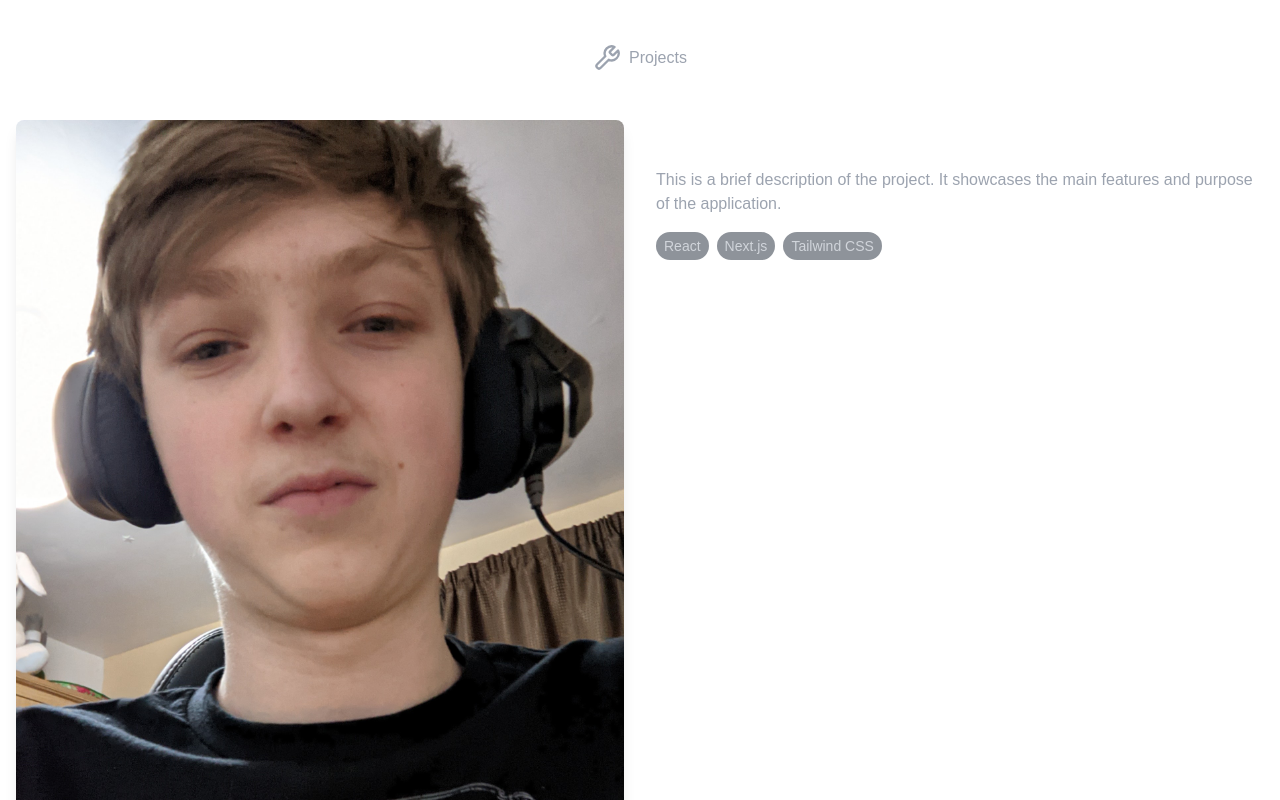
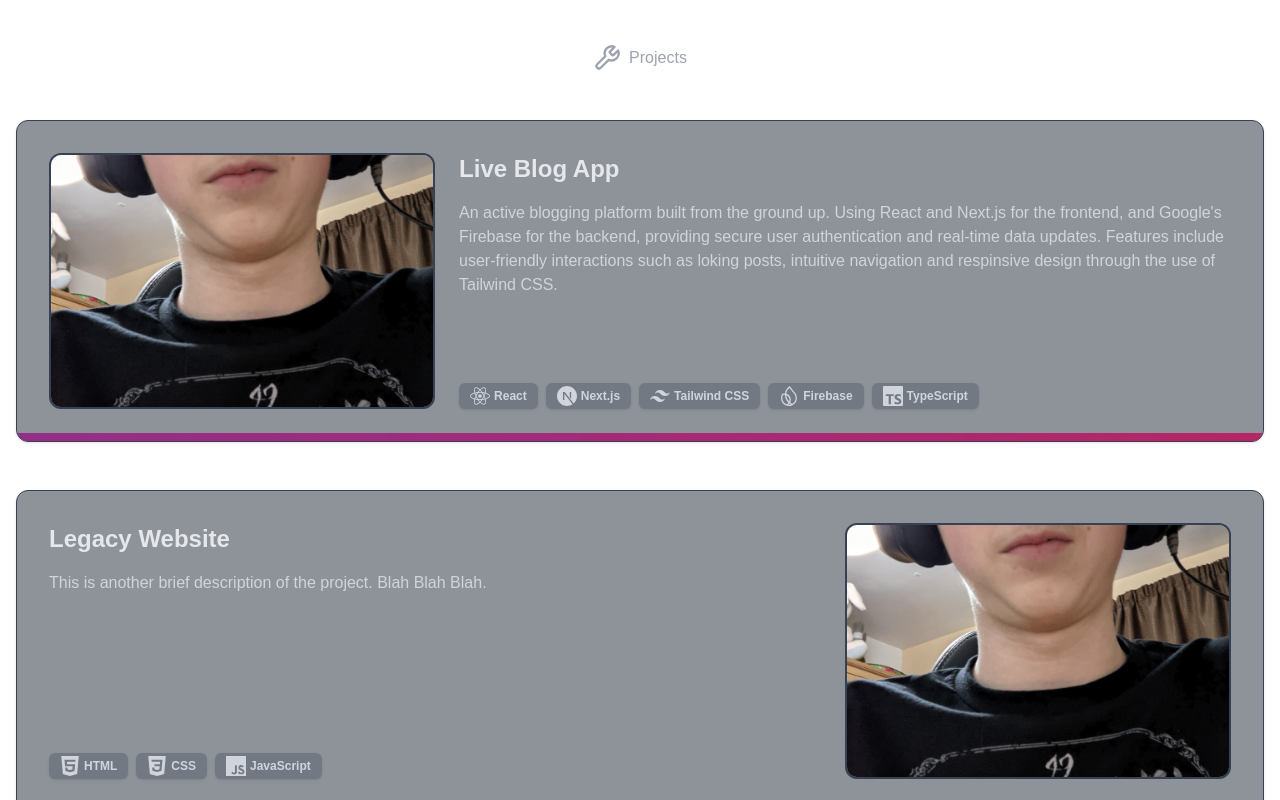
Before and after one commit to TobyFlan/next-website, a Next.js app: page / in a window 1280 px wide. Shown: the part 1260-2060 px from the top of the page. Built offline with nearby package versions, Linux system fonts and the light colour scheme.

Commit message:
nyehehehe

```diff
--- a/src/components/Header.tsx
+++ b/src/components/Header.tsx
@@ -134,7 +134,7 @@ function LinksSection({ isMobile }: { isMobile: boolean }) {
                                     className="bg-gray-700/50 text-gray-300 hover:text-gray-100 rounded-full px-4 py-2 transition-colors duration-200"
                                     onClick={() => window.open("https://docs.google.com/document/d/1gI_YSFg0zwChIqjyK7UdAZ1BYpqwBCbsfLv-sospqBI/edit?usp=sharing")}
                                 >
-                                    <p>Resume</p>
+                                    <p>Resumé</p>
                                 </Button>
                             </div>
                         </CardContent>
--- a/src/components/ProjectsSection.tsx
+++ b/src/components/ProjectsSection.tsx
@@ -1,19 +1,54 @@
-
+import { IconType } from 'react-icons';
 import { LuWrench } from 'react-icons/lu';
-
+import { Card, CardContent } from './ui/card';
+import { Badge } from './ui/badge';
 import InfoItem from './InfoItem';
+import Image from 'next/image';
+import { FaReact } from 'react-icons/fa';
+import { SiCplusplus, SiCss3, SiFirebase, SiHtml5, SiJavascript, SiNextdotjs, SiOpengl, SiTailwindcss, SiTypescript } from 'react-icons/si';
 
 
 export default function ProjectsSection() {
 
     const projects = [
         {
-          title: "Project Name",
-          description: "This is a brief description of the project. It showcases the main features and purpose of the application.",
+          title: "Live Blog App",
+          description: `
+            An active blogging platform built from the ground up. Using React and Next.js for
+            the frontend, and Google's Firebase for the backend, providing secure user authentication
+            and real-time data updates. Features include user-friendly interactions such as
+            loking posts, intuitive navigation and respinsive design through the use of Tailwind CSS.
+          `,
           image: "/drippy shirt.jpg",
-          technologies: ["React", "Next.js", "Tailwind CSS"],
+          technologies: [
+            {name:"React", icon: FaReact},
+            {name:"Next.js", icon: SiNextdotjs},
+            {name:"Tailwind CSS", icon: SiTailwindcss},
+            {name:"Firebase", icon: SiFirebase},
+            {name:"TypeScript", icon: SiTypescript}
+          ],
         },
-        // Add more projects as needed
+        {
+            title: "Legacy Website",
+            description: "This is another brief description of the project. Blah Blah Blah.",
+            image: "/drippy shirt.jpg",
+            technologies: [
+                {name:"HTML", icon: SiHtml5},
+                {name:"CSS", icon: SiCss3},
+                {name:"JavaScript", icon: SiJavascript}
+            ]
+        },
+        {
+            title: "Black Hole Ray Tracer",
+            description: "This is a brief description of the project. Blah Blah Blah.",
+            image: "/drippy shirt.jpg",
+            technologies: [
+                {name:"C++", icon: SiCplusplus},
+                {name:"OpenGL", icon: SiOpengl},
+                {name:"GLSL", icon: SiOpengl}
+            ]
+        }
+
     ];
 
 
@@ -22,9 +57,9 @@ export default function ProjectsSection() {
             <div className="flex justify-center mb-12">
                 <InfoItem icon={<LuWrench className='w-7 h-7'/>} text="Projects" />
             </div>
-            <div className="space-y-16">
+            <div className="space-y-12">
                 {projects.map((project, index) => (
-                <ProjectItem key={index} {...project} />
+                    <ProjectItem key={index} {...project} isReversed={index % 2 !== 0} />
                 ))}
             </div>
         </section>
@@ -33,22 +68,52 @@ export default function ProjectsSection() {
 
 }
 
-function ProjectItem({ title, description, image, technologies }: { title: string, description: string, image: string, technologies: string[] }) {
+interface Technology {
+    name: string;
+    icon: IconType;
+}
+
+function ProjectItem({ title, description, image, technologies, isReversed }: { title: string, description: string, image: string, technologies: Technology[], isReversed: boolean }) {
     return (
-        <div className="grid grid-cols-1 md:grid-cols-2 gap-8">
-            <div className="relative">
-                <img src={image} alt={title} className="rounded-lg shadow-lg" />
-                <div className="absolute inset-0 bg-gradient-to-t from-black to-transparent opacity-0 hover:opacity-100 transition-opacity duration-300 rounded-lg" />
+        <Card className="bg-gray-800/50 border-gray-700 rounded-xl overflow-hidden transition-all duration-300 transform hover:scale-[1.02] hover:shadow-lg">
+            <span className="absolute inset-x-0 bottom-0 h-2 bg-gradient-to-r from-indigo-900/90 via-purple-800/80 to-pink-700/90 animate-gradient"></span>
+
+            <CardContent className="p-6 md:p-8">
+                <div className={`flex flex-col ${isReversed ? 'md:flex-row-reverse' : 'md:flex-row'} gap-6`}>
+                    <div className="w-full md:w-1/3 h-48 md:h-64 relative rounded-xl overflow-hidden border-2 border-gray-700">
+                        <Image
+                            src={image}
+                            alt={title}
+                            layout="fill"
+                            objectFit="cover"
+                        />
                     </div>
+
+                    <div className="w-full md:w-2/3 flex flex-col justify-between">
                         <div className="space-y-4">
-                <h3 className="text-2xl font-bold">{title}</h3>
-                <p className="text-gray-400">{description}</p>
-                <div className="flex space-x-2">
+                            <h3 className="text-2xl font-bold text-gray-200">{title}</h3>
+                            <p className="text-gray-300 text-sm md:text-base">{description}</p>
+                        </div>
+
+
+                        <div className="flex flex-wrap gap-2 mt-4">
                             {technologies.map((tech, index) => (
-                        <span key={index} className="bg-gray-800/50 text-gray-300 px-2 py-1 rounded-full text-sm">{tech}</span>
+                                <ProjectToolBadge key={index} icon={tech.icon} name={tech.name} />
                             ))}
                         </div>
+
                     </div>
                 </div>
+            </CardContent>
+        </Card>
     )
 }
+
+function ProjectToolBadge({ icon, name }: { icon: IconType, name: string }) {
+    return (
+        <Badge className="flex items-center gap-1 bg-gray-700/30 text-gray-300">
+        {icon({ className: 'w-5 h-5' })}
+        <span>{name}</span>
+      </Badge>
+    )
+}
```
Lines whose indentation alone changed are shown as unchanged.
